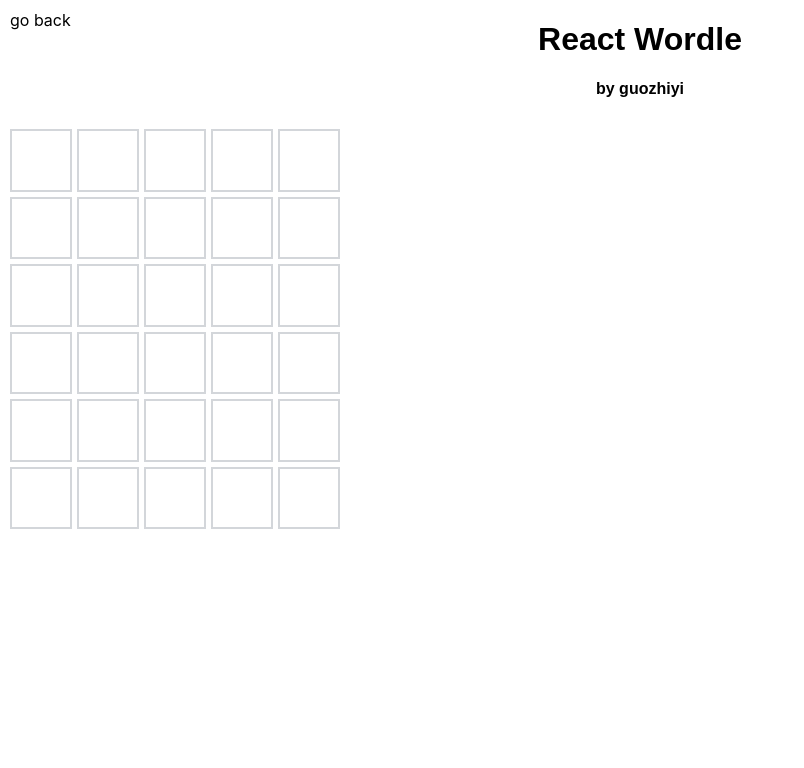
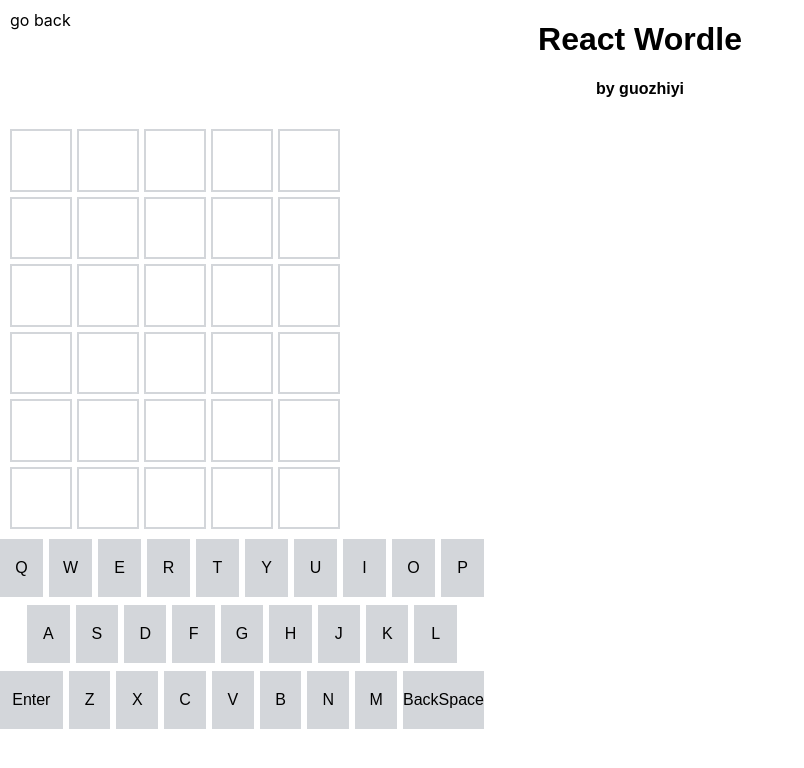
Before and after one commit to wine-fall/my-ThreeJs, a React app: page /cc/1 in a window 1280 px wide. Shown: the top 768 px of the page, without its empty margins (0-804 px from the left). Built offline with nearby package versions, Linux system fonts and the light colour scheme.

Commit message:
feat: cc-1 虚拟键盘

```diff
--- a/src/views/Canvas/CC1/constant.js
+++ b/src/views/Canvas/CC1/constant.js
@@ -24,3 +24,9 @@ export const getRowColByPos = (charPos, colNumber) => {
 
 export const checkNewBeginRow = (charPos, colNumber) =>
     charPos % colNumber === 0;
+
+export const keyBoards = [
+    ['Q', 'W', 'E', 'R', 'T', 'Y', 'U', 'I', 'O', 'P'],
+    ['A', 'S', 'D', 'F', 'G', 'H', 'J', 'K', 'L'],
+    ['Z', 'X', 'C', 'V', 'B', 'N', 'M']
+];
--- a/src/views/Canvas/CC1/index.jsx
+++ b/src/views/Canvas/CC1/index.jsx
@@ -5,6 +5,7 @@ import {
     getRowColByPos,
     checkNewBeginRow,
     CharStatus,
+    keyBoards,
 } from './constant';
 import './styles.css';
 
@@ -52,6 +53,44 @@ const WordleCell = ({idx, val, status}) => {
     );
 };
 
+const KeyBoardRow = ({row, idx, onCharInput, onCharEnter, onCharDelete}) => {
+
+    const handleCharClick = (key, cb) => {
+        return () => cb({key});
+    };
+
+    const createKeyBoardCells = () => {
+        const charCells = row.map((char) => (
+            <div key={char} className={'keyBoardCell'}
+                onClick={handleCharClick(char.toLowerCase(), onCharInput)}>{char}</div>
+        ));
+        if (idx === 0) {
+            return charCells;
+        } else if (idx === 1) {
+            return (
+                <>
+                    <div className='cellSpace'></div>
+                    {charCells}
+                    <div className='cellSpace'></div>
+                </>
+            );
+        } else {
+            return (
+                <>
+                    <div className='cellOpt' onClick={handleCharClick('Enter', onCharEnter)}>Enter</div>
+                    {charCells}
+                    <div className='cellOpt' onClick={handleCharClick('BackSpace', onCharDelete)}>BackSpace</div>
+                </>
+            );
+        }
+    };
+    return (
+        <div className={'keyBoardRow'}>
+            {createKeyBoardCells()}
+        </div>
+    );
+};
+
 export default function App() {
     const [rowNumber, setRowNumber] = useState(6); // todo: rowNumber maybe dynamic
     const [colNumber, setColNumber] = useState(5); // todo: colNumber maybe dynamic
@@ -79,7 +118,7 @@ export default function App() {
         const nxtCharPos = Math.min(
             Math.max(charPos + charDiff, 0),
             rowNumber * colNumber
-        ); // a valid should in range [0, rowNumber * colNumber]
+        ); // a valid pos should in range [0, rowNumber * colNumber]
         setCharPos(nxtCharPos);
         setCharsPanel([...charsPanel]);
         if (checkNewBeginRow(nxtCharPos, colNumber) && char === '') {
@@ -212,6 +251,18 @@ export default function App() {
             <h1>React Wordle</h1>
             <h4>by guozhiyi</h4>
             <div className={'worldeBoard'}>{createRows()}</div>
+            <div className={'keyBoard'}>
+                {keyBoards.map((row, idx) => (
+                    <KeyBoardRow
+                        key={idx}
+                        idx={idx}
+                        row={row}
+                        onCharInput={handleInput}
+                        onCharEnter={handleCheck}
+                        onCharDelete={handleDelete}
+                    />
+                ))}
+            </div>
         </div>
     );
 }
--- a/src/views/Canvas/CC1/styles.css
+++ b/src/views/Canvas/CC1/styles.css
@@ -36,3 +36,37 @@
     background-color: #787c7e;
     border: none;
 }
+
+.App .keyBoard {
+    height: 198px;
+    width: 484px;
+}
+.App .keyBoard .keyBoardRow {
+    display: flex;
+    width: 100%;
+    margin: 0 auto 8px;
+}
+.App .keyBoard .keyBoardRow > div:not(:last-child) {
+    margin-right: 6px;
+}
+.App .keyBoard .keyBoardRow > div {
+    display: flex;
+    justify-content: center;
+    align-items: center;
+}
+.App .keyBoard .keyBoardRow .keyBoardCell {
+    height: 58px;
+    background-color: #d3d6da;
+    flex: 1;
+}
+
+.App .keyBoard .keyBoardRow .cellSpace {
+    height: 58px;
+    flex: .5;
+}
+
+.App .keyBoard .keyBoardRow .cellOpt {
+    height: 58px;
+    background-color: #d3d6da;
+    flex: 1.5;
+}
```
